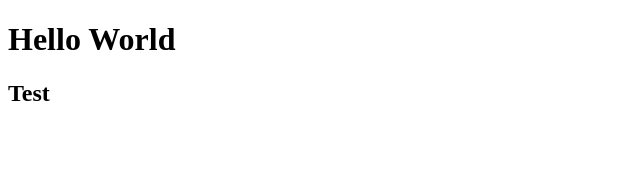
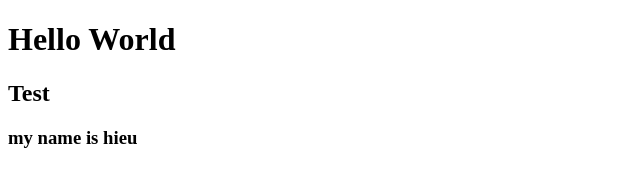
Before and after one commit to beotron0406/test, a plain HTML site: page index.html in a window 1280 px wide. Shown: the whole page, without its empty margins (0-640 px from the left). Drawn offline with Linux system fonts and the light colour scheme.

Commit message:
update new line

```diff
--- a/index.html
+++ b/index.html
@@ -6,6 +6,7 @@
     <title>Test</title>
     <h1>Hello World</h1>
     <h2>Test</h2>
+    <h3>my name is hieu</h3>
 </head>
 <body>
 
```
